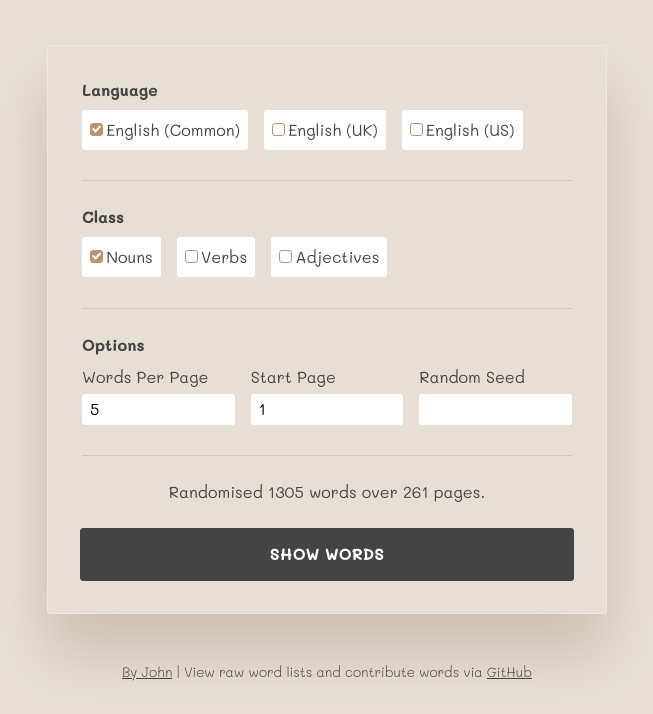
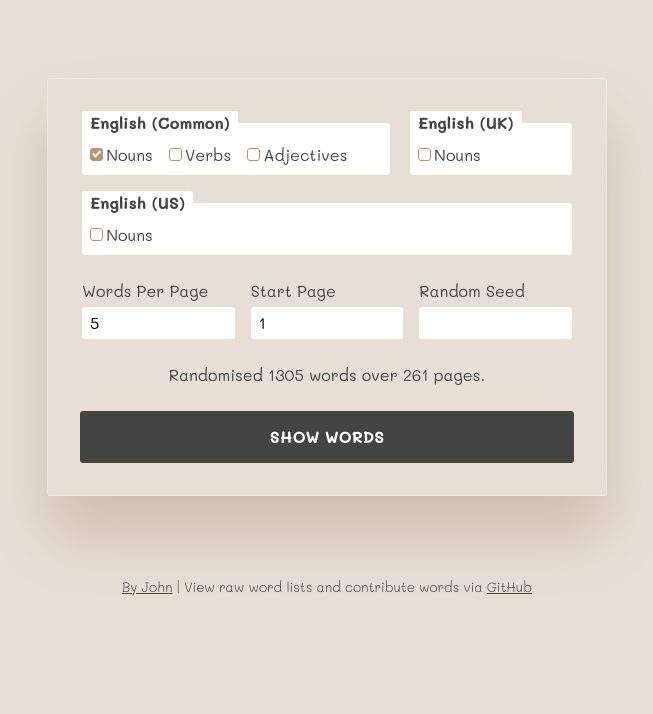
Before and after one commit to ByJohn/word-list, a plain HTML site: page index.html in a window 1280 px wide. Shown: the part 171-885 px from the top of the page, without its empty margins (313-966 px from the left). After the commit the page ends 800 px from the top, so only its background shows below. Drawn offline with nearby package versions, Linux system fonts and the light colour scheme.

Commit message:
Reorganise csv list selection UI

```diff
--- a/css/style.css
+++ b/css/style.css
@@ -99,14 +99,36 @@ fieldset {
 	display: flex;
 	flex-wrap: wrap;
 	gap: 1em;
-	padding: 0 0 1.9em;
+	padding: 0;
 	border: none;
-	border-bottom: 1px solid #d5c5b2;
 }
 
 legend {
 	margin-bottom: 0.5em;
 	font-weight: bold;
+}
+
+.languages {
+	display: flex;
+	gap: 1em;
+	flex-wrap: wrap;
+}
+
+.languages fieldset {
+	flex: 1 1 max-content;
+	gap: 0.2em 1em;
+	padding: 0.5em;
+	border-radius: 3px;
+	background-color: #fff;
+}
+
+.languages legend {
+	position: relative;
+	left: -0.5em;
+	margin: 0;
+	padding: 0 0.5em;
+	border-radius: 3px;
+	background-color: #fff;
 }
 
 .checkboxes label {
@@ -120,9 +142,6 @@ legend {
 .checkboxes label span {
 	display: block;
 	position: relative;
-	padding: 0.5em;
-	border-radius: 3px;
-	background-color: #fff;
 }
 
 .checkboxes label span::before {
@@ -142,8 +161,8 @@ legend {
 .checkboxes label input:checked + span::after {
 	content: '';
 	position: absolute;
-	top: calc(0.5em + 6px);
-	left: calc(0.5em + 4px);
+	top: 6px;
+	left: 4px;
 	border: 2px solid #fff;
 	width: 5px;
 	height: 8px;
--- a/index.html
+++ b/index.html
@@ -42,41 +42,41 @@
 
 		<main>
 			<form action="" method="get" id="form">
-				<fieldset class="lang-select checkboxes">
-					<legend>Language</legend>
+				<div class="languages">
+					<fieldset class="checkboxes">
+						<legend>English (Common)</legend>
 
 						<label>
-						<input type="checkbox" name="lang" value="en" checked><span>English (Common)</span>
+							<input type="checkbox" name="csv" value="en/nouns" checked><span>Nouns</span>
 						</label>
 
 						<label>
-						<input type="checkbox" name="lang" value="en-gb"><span>English (UK)</span>
+							<input type="checkbox" name="csv" value="en/verbs"><span>Verbs</span>
 						</label>
 
 						<label>
-						<input type="checkbox" name="lang" value="en-us"><span>English (US)</span>
+							<input type="checkbox" name="csv" value="en/adjectives"><span>Adjectives</span>
 						</label>
 					</fieldset>
 
-				<fieldset class="class-select checkboxes">
-					<legend>Class</legend>
+					<fieldset class="checkboxes">
+						<legend>English (UK)</legend>
 
 						<label>
-						<input type="checkbox" name="class" value="nouns" checked><span>Nouns</span>
-					</label>
-
-					<label>
-						<input type="checkbox" name="class" value="verbs"><span>Verbs</span>
-					</label>
-
-					<label>
-						<input type="checkbox" name="class" value="adjectives"><span>Adjectives</span>
+							<input type="checkbox" name="csv-6" value="en-gb/nouns"><span>Nouns</span>
 						</label>
 					</fieldset>
 
+					<fieldset class="checkboxes">
+						<legend>English (US)</legend>
+
+						<label>
+							<input type="checkbox" name="csv" value="en-us/nouns"><span>Nouns</span>
+						</label>
+					</fieldset>
+				</div>
+
 				<fieldset class="list-options">
-					<legend>Options</legend>
-
 					<label>
 						<span>Words Per Page</span>
 						<input type="number" name="per_page" id="per-page" min="1" value="5" required>
--- a/js/ui.js
+++ b/js/ui.js
@@ -1,9 +1,7 @@
 //UI
 let ui = {
 	$form: document.getElementById('form'),
-	$checkboxes: document.querySelectorAll('#form input[type="checkbox"]'),
-	$langs: document.querySelectorAll('#form input[name="lang"]'),
-	$classes: document.querySelectorAll('#form input[name="class"]'),
+	$csvs: document.querySelectorAll('#form input[name="csv"]'),
 	$textFields: document.querySelectorAll('#form input[type="text"], #form input[type="number"]'),
 	$perPage: document.getElementById('per-page'),
 	$startPage: document.getElementById('start-page'),
@@ -29,8 +27,8 @@ let ui = {
 	setupEvents: function () {
 		this.$form.addEventListener('submit', this.formSubmitted.bind(this), false);
 
-		this.$checkboxes.forEach($checkbox => {
-			$checkbox.addEventListener('change', debounce(this.refreshForm.bind(this), 200), false);
+		this.$csvs.forEach($csv => {
+			$csv.addEventListener('change', debounce(this.refreshForm.bind(this), 200), false);
 		});
 
 		this.$perPage.addEventListener('keyup', this.updatePreResults.bind(this), false);
@@ -62,8 +60,7 @@ let ui = {
 		let fulfilmentToken = Date.now(),
 			args = {
 				fulfilmentToken: fulfilmentToken,
-				langs: this.getCheckedValues(this.$langs),
-				classes: this.getCheckedValues(this.$classes),
+				csvs: this.getCheckedValues(this.$csvs),
 				seed: this.getSeed(),
 			};
 
--- a/js/words.js
+++ b/js/words.js
@@ -5,27 +5,23 @@ let words = {
 	newListLatestFulfilmentToken: null,
 	test: 1,
 
-	loadWords: function (lang, wordClass) {
+	loadWords: function (csv) {
 		return new Promise((resolve, reject) => {
 			//Check cache
-			if (this.wordCache.hasOwnProperty(lang) && this.wordCache[lang].hasOwnProperty(wordClass)) {
-				return resolve(this.wordCache[lang][wordClass]); //Return early from cache
+			if (this.wordCache.hasOwnProperty(csv)) {
+				return resolve(this.wordCache[csv]); //Return early from cache
 			}
 
 			//Parse CSV
 			try {
-				Papa.parse('words/' + lang + '/' + wordClass + '.csv', {
+				Papa.parse('words/' + csv + '.csv', {
 					download: true,
 					header: true,
 					skipEmptyLines: true,
 					complete: results => {
 						if (!results.data || !Array.isArray(results.data)) return resolve([]); //Return empty array early
 
-						if (!this.wordCache.hasOwnProperty(lang)) {
-							this.wordCache[lang] = {}; //Create cache parent
-						}
-
-						this.wordCache[lang][wordClass] = results.data; //Save to cache
+						this.wordCache[csv] = results.data; //Save to cache
 
 						resolve(results.data);
 					},
@@ -44,8 +40,7 @@ let words = {
 
 			let defaultArgs = {
 				fulfilmentToken: 0,
-				langs: [],
-				classes: [],
+				csvs: [],
 				seed: '',
 			};
 
@@ -56,10 +51,8 @@ let words = {
 
 			let promises = [];
 
-			args.langs.forEach(lang => {
-				args.classes.forEach(wordClass => {
-					promises.push(this.loadWords(lang, wordClass));
-				});
+			args.csvs.forEach(csv => {
+				promises.push(this.loadWords(csv));
 			});
 
 			Promise.allSettled(promises).then(results => {
```
Lines whose indentation alone changed are shown as unchanged.
